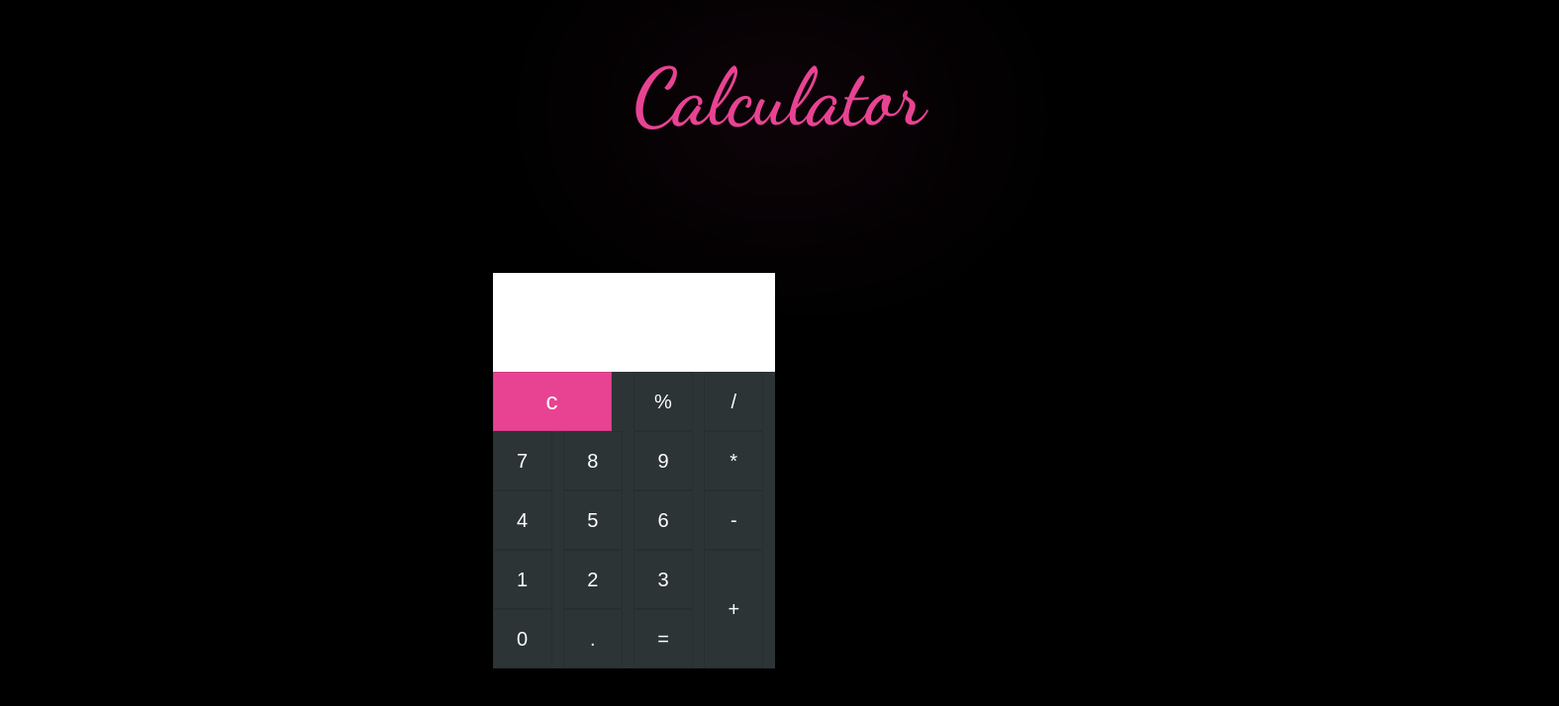
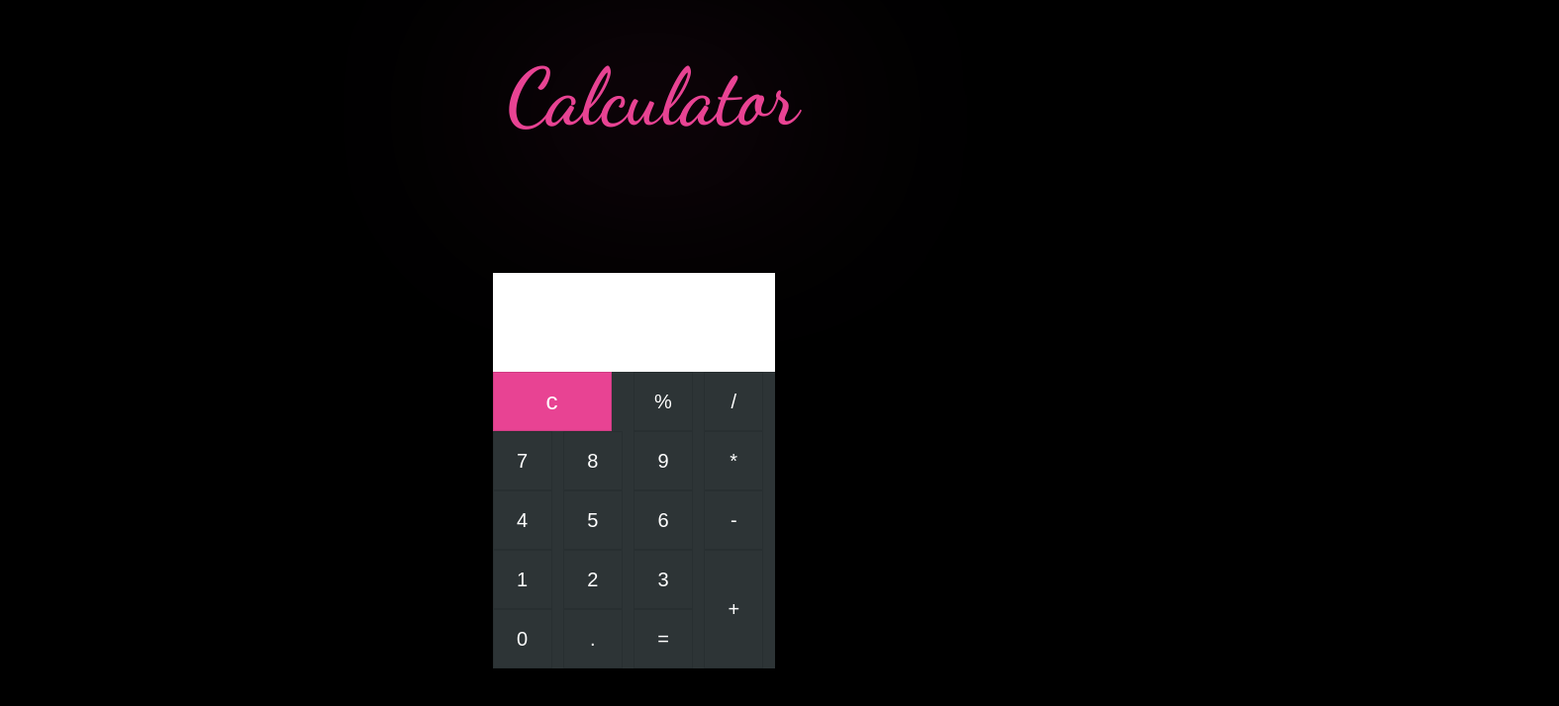
Before and after one commit to Vijaymd0007/calculator, a plain HTML site: page index.html in a window 1280 px wide. Shown: the whole page at 99% size, 1575 px wide, since content can reach past the window. Drawn offline with Linux system fonts and the light colour scheme.

Commit message:
Update calStyle.css

```diff
--- a/calStyle.css
+++ b/calStyle.css
@@ -28,7 +28,7 @@ body{
 	color:#e84393;
 	/* background-color:black; */
 	text-align: center;
-	padding:50px 50%;
+	padding:50px 40%;
 	display: inline-block;
 	font-size: 5rem;
 	font-family: 'Dancing Script', cursive;
```
